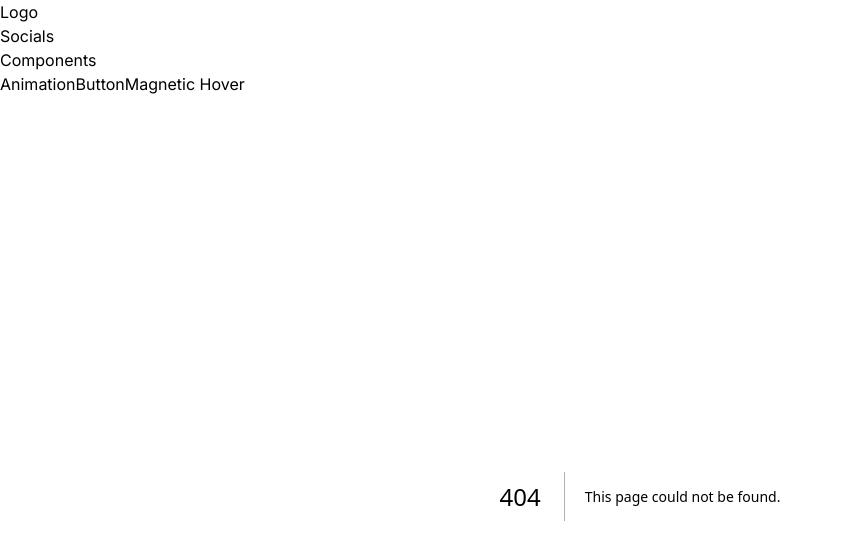
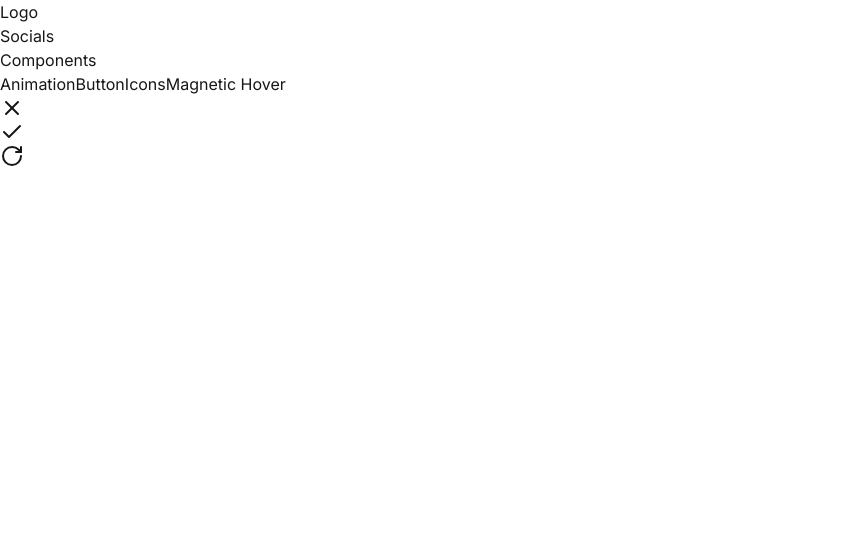
Before and after one commit to gabrielpramalho/playground-motion, a Next.js app: page /ui/icons in a window 1280 px wide. Before the commit this address had no page. Shown: the top 560 px of the page, without its empty margins (0-842 px from the left). Built offline with nearby package versions, Linux system fonts and the light colour scheme.

Commit message:
feat: add new page and create motion icons

```diff
--- a/src/app/components/aside.tsx
+++ b/src/app/components/aside.tsx
@@ -13,6 +13,10 @@ export function Aside() {
     {
       title: 'Magnetic Hover',
       href: '/ui/magnetic-hover',
+    },
+    {
+      title: 'Icons',
+      href: '/ui/icons',
     },
   ]
 
--- /dev/null
+++ b/src/app/ui/icons/_components/check-icon.tsx
@@ -0,0 +1,54 @@
+'use client'
+
+import { motion, useAnimation } from 'framer-motion'
+import type { Variants } from 'motion/react'
+
+export function CheckIcon() {
+  const controls = useAnimation()
+
+  const pathVariant: Variants = {
+    normal: { pathLength: 1, opacity: 1},
+    animate: {
+      opacity: [0, 1],
+      pathLength: [0, 1],
+      pathOffset: [1, 0],
+      transition: {
+        delay: 0.1,
+        duration: 0.3,
+        opacity: { duration: 0.1, delay: 0.1 },
+      },
+    }
+  }
+
+  return (
+    <div
+      className="p-2 bg-zinc-900 cursor-pointer rounded-lg hover:bg-zinc-800 transition-all"
+      onMouseEnter={() => {
+        controls.start('animate')
+      }}
+      onMouseLeave={() => {
+        controls.start('normal')
+      }}
+    >
+      <svg
+        xmlns="http://www.w3.org/2000/svg"
+        width="24"
+        height="24"
+        viewBox="0 0 24 24"
+        fill="none"
+        stroke="currentColor"
+        strokeWidth="2"
+        strokeLinecap="round"
+        strokeLinejoin="round"
+      >
+        <title>Check</title>
+        <motion.path
+          d="M20 6 9 17l-5-5"
+          initial="normal"
+          variants={pathVariant}
+          animate={controls}
+        />
+      </svg>
+    </div>
+  )
+}
--- /dev/null
+++ b/src/app/ui/icons/_components/close-icon.tsx
@@ -0,0 +1,89 @@
+'use client'
+
+import { motion, useAnimation } from 'framer-motion';
+import type { Variants } from 'motion/react';
+
+const closeVariant1: Variants = {
+  normal: {
+    opacity: 1,
+    pathLength: 1,
+    pathOffset: 0,
+    transition: {
+      duration: 0.4,
+      opacity: { duration: 0.1 },
+    },
+  },
+  animate: {
+    opacity: [0, 1],
+    pathLength: [0, 1],
+    pathOffset: [1, 0],
+    transition: {
+      duration: 0.3,
+      ease: 'linear',
+      opacity: { duration: 0.3 },
+    },
+  },
+};
+
+const closeVariant2: Variants = {
+  normal: {
+    opacity: 1,
+    pathLength: 1,
+    pathOffset: 0,
+    transition: {
+      duration: 0.4,
+      opacity: { duration: 0.3 },
+    },
+  },
+  animate: {
+    opacity: [0, 1],
+    pathLength: [0, 1],
+    transition: {
+      duration: 0.4,
+      ease: 'linear',
+      opacity: { duration: 0.3 },
+    },
+  },
+};
+
+export function CloseIcon() {
+  const controls = useAnimation();
+
+  return (
+    <div
+      className="p-2 bg-zinc-900 cursor-pointer rounded-lg hover:bg-zinc-800 transition-all"
+      onMouseEnter={() => {
+        controls.start('animate');
+      }}
+      onMouseLeave={() => {
+        controls.start('normal');
+      }}
+    >
+      <svg
+        xmlns="http://www.w3.org/2000/svg"
+        width="24"
+        height="24"
+        viewBox="0 0 24 24"
+        fill="none"
+        stroke="currentColor"
+        strokeWidth="2"
+        strokeLinecap="round"
+        strokeLinejoin="round"
+      >
+        <title>Close</title>
+        <motion.path
+          d="M18 6 6 18"
+          variants={closeVariant1}
+          initial="normal"
+          animate={controls}
+        />
+        <motion.path
+          d="m6 6 12 12"
+          variants={closeVariant2}
+          initial="normal"
+          animate={controls}
+        />
+      </svg>
+    </div>
+  )
+}
--- /dev/null
+++ b/src/app/ui/icons/_components/rotate-icon.tsx
@@ -0,0 +1,46 @@
+'use client'
+
+import { motion, useAnimation } from 'framer-motion'
+import type { Variants } from 'motion/react'
+
+export function RotateIcon() {
+  const controls = useAnimation()
+
+  return (
+    <div
+      className="p-2 bg-zinc-900 cursor-pointer rounded-lg hover:bg-zinc-800 transition-all"
+      onMouseEnter={() => {
+        controls.start('animate')
+      }}
+      onMouseLeave={() => {
+        controls.start('normal')
+      }}
+    >
+      <motion.svg
+        xmlns="http://www.w3.org/2000/svg"
+        width="24"
+        height="24"
+        viewBox="0 0 24 24"
+        fill="none"
+        stroke="currentColor"
+        strokeWidth="2"
+        strokeLinecap="round"
+        strokeLinejoin="round"
+        transition={{ type: 'spring', stiffness: 250, damping: 25 }}
+        variants={{
+          normal: {
+            rotate: '0deg',
+          },
+          animate: {
+            rotate: '50deg',
+          },
+        }}
+        animate={controls}
+      >
+        <title>Rotate</title>
+        <path d="M21 12a9 9 0 1 1-9-9c2.52 0 4.93 1 6.74 2.74L21 8" />
+        <path d="M21 3v5h-5" />
+      </motion.svg>
+    </div>
+  )
+}
--- /dev/null
+++ b/src/app/ui/icons/page.tsx
@@ -0,0 +1,15 @@
+import { CheckIcon } from "./_components/check-icon";
+import { CloseIcon } from "./_components/close-icon";
+import { RotateIcon } from "./_components/rotate-icon";
+
+export default function Icons() {
+  return (
+    <div className="flex flex-1 justify-center items-center py-40">
+      <div className="flex gap-4">
+        <CloseIcon />
+        <CheckIcon />
+        <RotateIcon />
+      </div>
+    </div>
+  )
+}
```
